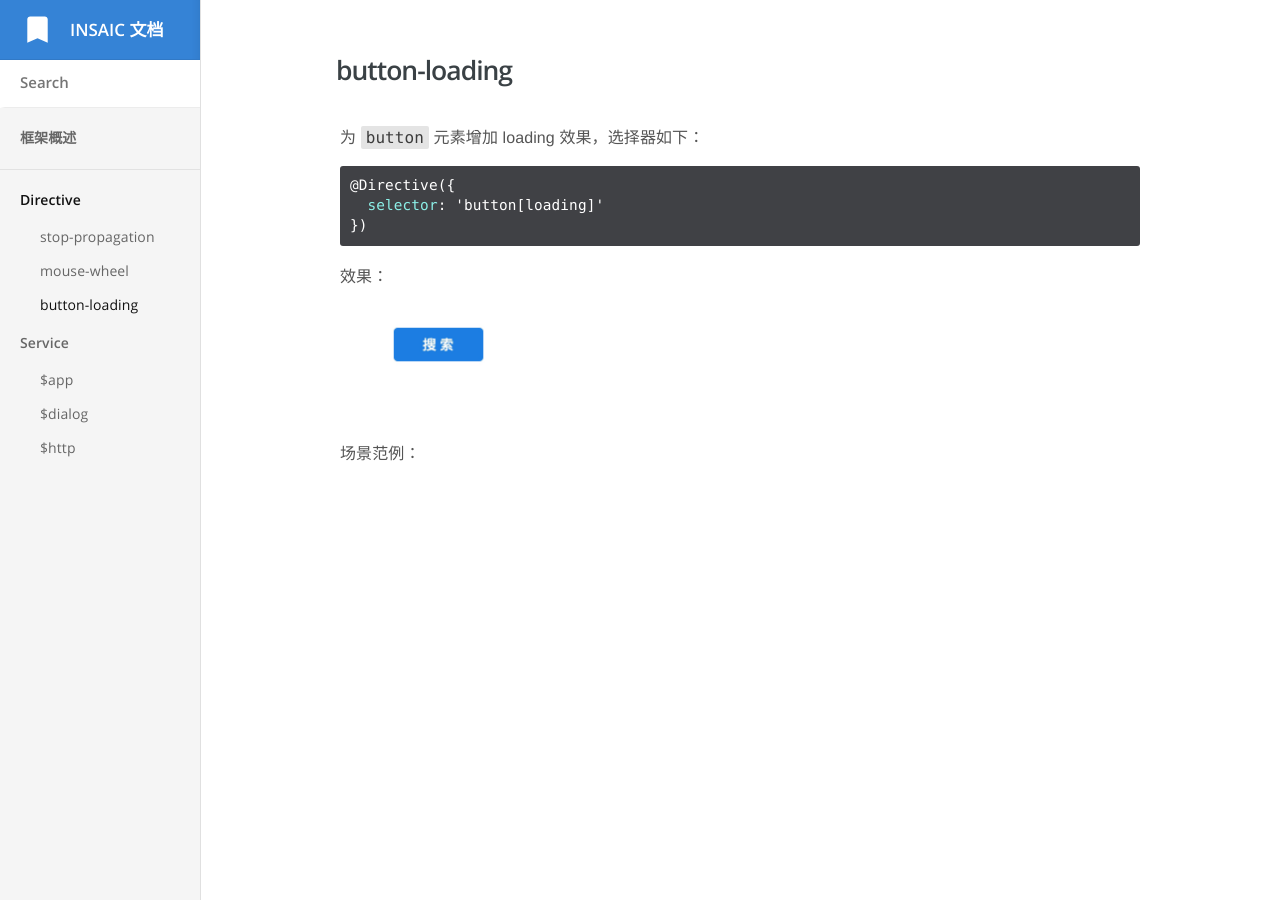
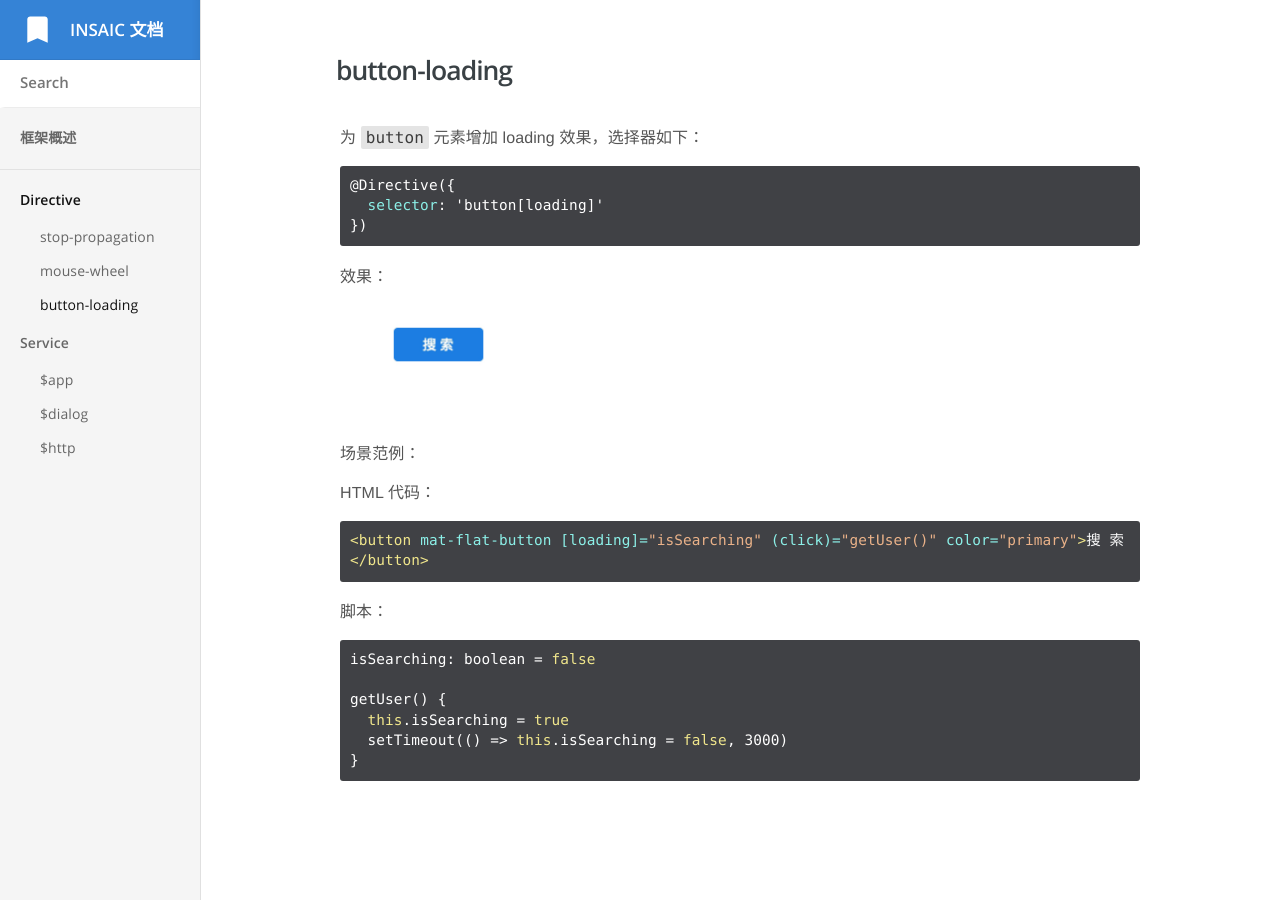
Before and after one commit to insaic/insaic.github.io, a Jekyll site: the page built from _docs/directive/button-loading.md, in a window 1280 px wide. Built offline with Jekyll 4.4.1, drawn with Linux system fonts in a browser that asks for light colours.

Commit message:
Update button-loading.md

```diff
--- a/_docs/directive/button-loading.md
+++ b/_docs/directive/button-loading.md
@@ -19,3 +19,20 @@ order: 3
 <br>
 
 场景范例：
+
+HTML 代码：
+
+{% highlight html %}
+<button mat-flat-button [loading]="isSearching" (click)="getUser()" color="primary">搜 索</button>
+{% endhighlight %}
+
+脚本：
+
+{% highlight typescript %}
+isSearching: boolean = false
+
+getUser() {
+  this.isSearching = true
+  setTimeout(() => this.isSearching = false, 3000)
+}
+{% endhighlight %}
```
